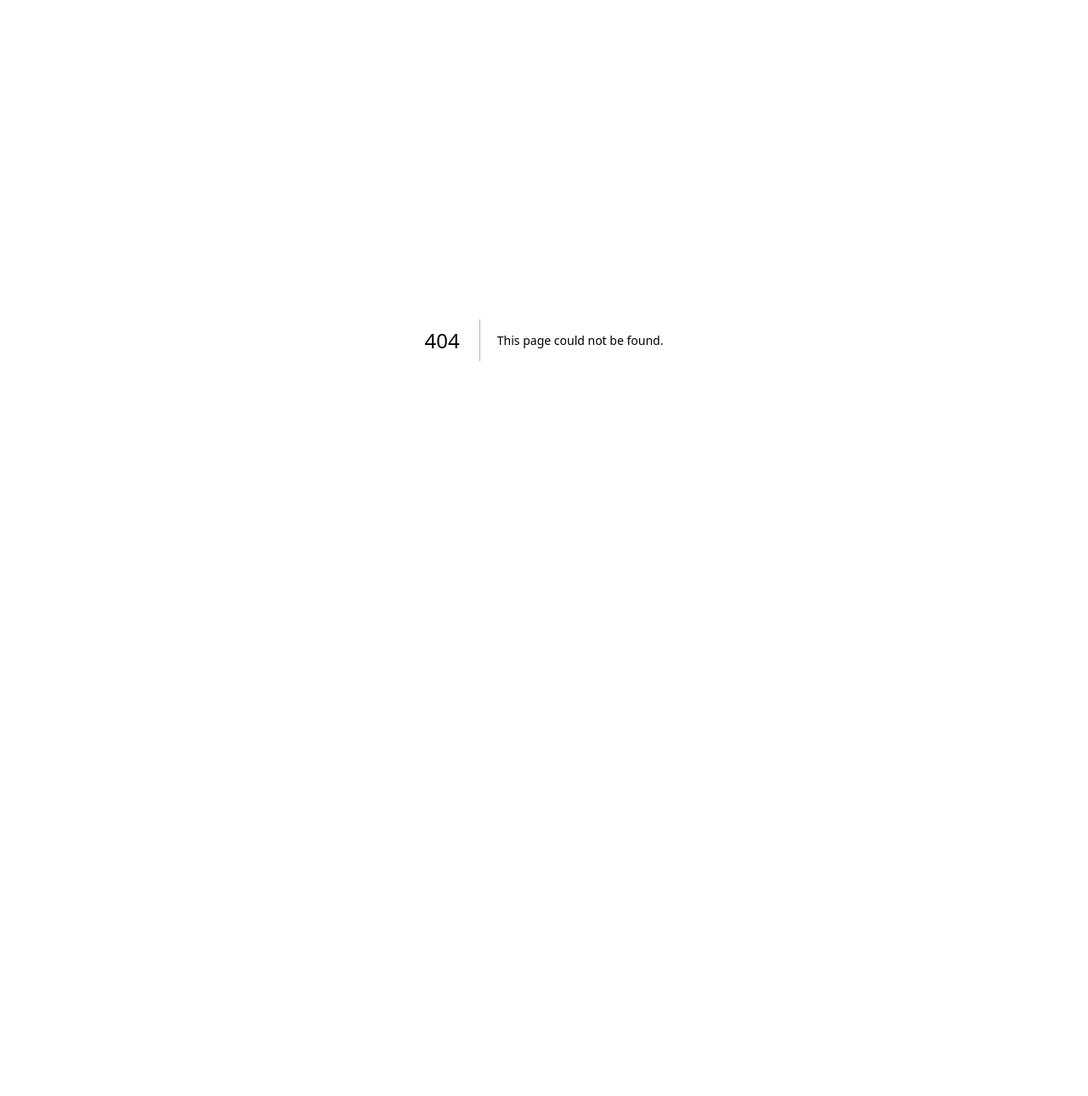
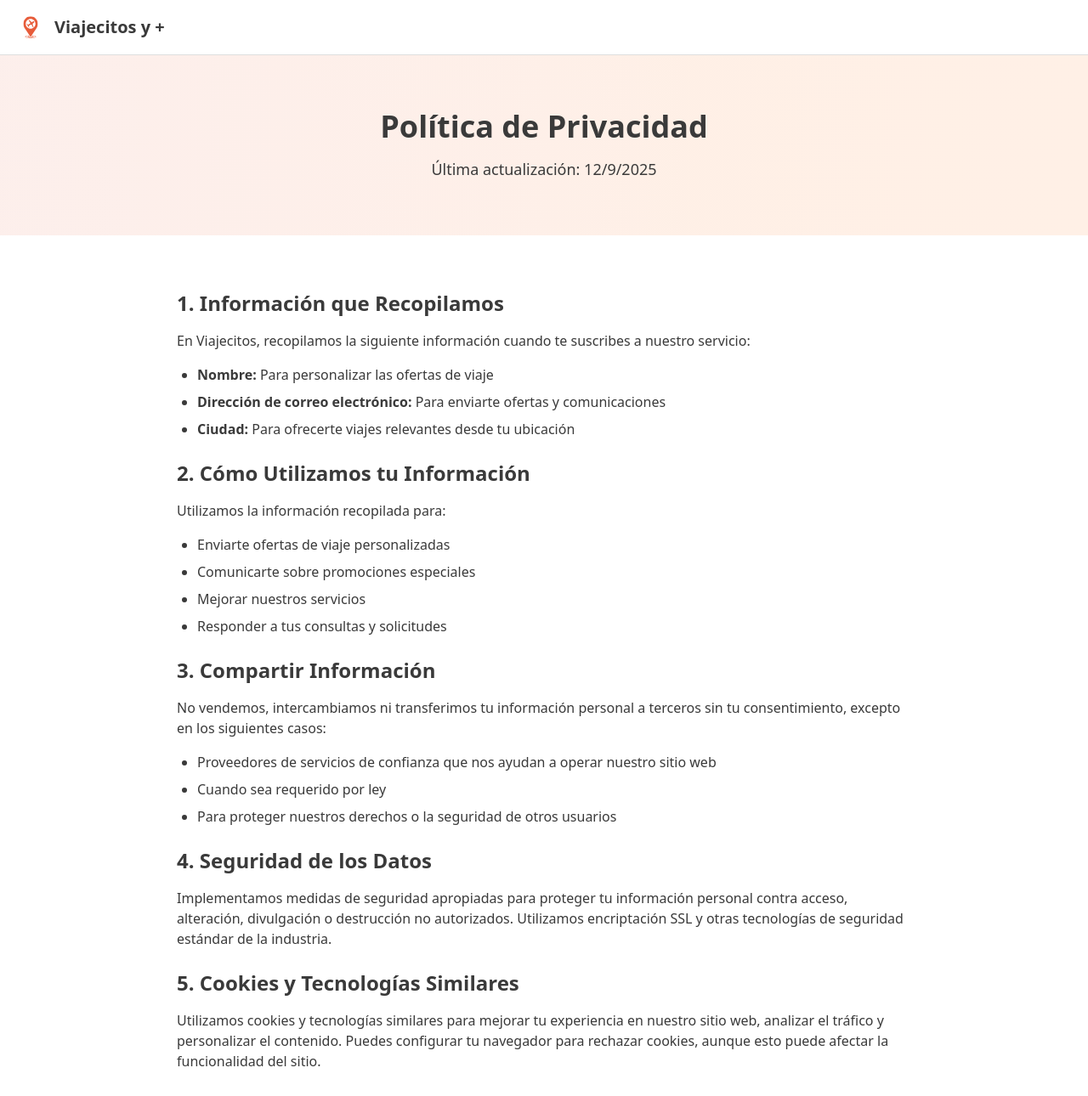
Before and after one commit to valinotti4/viajecitos, a Next.js app: page /privacy_policy in a window 1280 px wide. Before the commit this address had no page. Shown: the top 1290 px of the page at 85% size. Before the commit the page ends 800 px from the top, so only its background shows below. Built offline with nearby package versions, Linux system fonts and the light colour scheme.

Commit message:
Update subscription form & create privacy policy page

```diff
--- /dev/null
+++ b/app/privacy_policy/page.tsx
@@ -0,0 +1,137 @@
+import { Footer } from "@/components/footer"
+import { Header } from "@/components/header"
+
+function PrivacyPolicyBanner() {
+  return (
+    <section className="bg-gradient-to-r from-primary/10 to-orange-500/10 py-16">
+      <div className="container mx-auto px-4 text-center">
+        <h1 className="text-4xl font-bold mb-4">Política de Privacidad</h1>
+        <p className="text-muted-foreground text-lg">
+          Última actualización: {new Date().toLocaleDateString('es-ES')}
+        </p>
+      </div>
+    </section>
+  );
+}
+
+export default function PrivacyPolicy() {
+  return (
+    <main className="min-h-screen">
+      <Header showNavigation={false} />
+      <PrivacyPolicyBanner />
+
+      <div className="container mx-auto px-4 py-16 max-w-4xl">
+        <div className="prose prose-lg max-w-none space-y-6">
+
+          <section className="space-y-4">
+            <h2 className="text-2xl font-semibold">1. Información que Recopilamos</h2>
+            <p>
+              En Viajecitos, recopilamos la siguiente información cuando te suscribes a nuestro servicio:
+            </p>
+            <ul className="list-disc pl-6 space-y-2">
+              <li><strong>Nombre:</strong> Para personalizar las ofertas de viaje</li>
+              <li><strong>Dirección de correo electrónico:</strong> Para enviarte ofertas y comunicaciones</li>
+              <li><strong>Ciudad:</strong> Para ofrecerte viajes relevantes desde tu ubicación</li>
+            </ul>
+          </section>
+
+          <section className="space-y-4">
+            <h2 className="text-2xl font-semibold">2. Cómo Utilizamos tu Información</h2>
+            <p>
+              Utilizamos la información recopilada para:
+            </p>
+            <ul className="list-disc pl-6 space-y-2">
+              <li>Enviarte ofertas de viaje personalizadas</li>
+              <li>Comunicarte sobre promociones especiales</li>
+              <li>Mejorar nuestros servicios</li>
+              <li>Responder a tus consultas y solicitudes</li>
+            </ul>
+          </section>
+
+          <section className="space-y-4">
+            <h2 className="text-2xl font-semibold">3. Compartir Información</h2>
+            <p>
+              No vendemos, intercambiamos ni transferimos tu información personal a terceros sin tu consentimiento,
+              excepto en los siguientes casos:
+            </p>
+            <ul className="list-disc pl-6 space-y-2">
+              <li>Proveedores de servicios de confianza que nos ayudan a operar nuestro sitio web</li>
+              <li>Cuando sea requerido por ley</li>
+              <li>Para proteger nuestros derechos o la seguridad de otros usuarios</li>
+            </ul>
+          </section>
+
+          <section className="space-y-4">
+            <h2 className="text-2xl font-semibold">4. Seguridad de los Datos</h2>
+            <p>
+              Implementamos medidas de seguridad apropiadas para proteger tu información personal contra
+              acceso, alteración, divulgación o destrucción no autorizados. Utilizamos encriptación SSL
+              y otras tecnologías de seguridad estándar de la industria.
+            </p>
+          </section>
+
+          <section className="space-y-4">
+            <h2 className="text-2xl font-semibold">5. Cookies y Tecnologías Similares</h2>
+            <p>
+              Utilizamos cookies y tecnologías similares para mejorar tu experiencia en nuestro sitio web,
+              analizar el tráfico y personalizar el contenido. Puedes configurar tu navegador para rechazar
+              cookies, aunque esto puede afectar la funcionalidad del sitio.
+            </p>
+          </section>
+
+          <section className="space-y-4">
+            <h2 className="text-2xl font-semibold">6. Tus Derechos</h2>
+            <p>
+              Tienes derecho a:
+            </p>
+            <ul className="list-disc pl-6 space-y-2">
+              <li>Acceder a tu información personal</li>
+              <li>Rectificar datos incorrectos</li>
+              <li>Solicitar la eliminación de tus datos</li>
+              <li>Darte de baja de nuestras comunicaciones en cualquier momento</li>
+              <li>Portabilidad de tus datos</li>
+            </ul>
+          </section>
+
+          <section className="space-y-4">
+            <h2 className="text-2xl font-semibold">7. Retención de Datos</h2>
+            <p>
+              Conservamos tu información personal solo durante el tiempo necesario para cumplir con los
+              propósitos descritos en esta política, a menos que la ley requiera un período de retención más largo.
+            </p>
+          </section>
+
+          <section className="space-y-4">
+            <h2 className="text-2xl font-semibold">8. Cambios en la Política</h2>
+            <p>
+              Nos reservamos el derecho de actualizar esta política de privacidad en cualquier momento.
+              Te notificaremos sobre cambios significativos publicando la nueva política en esta página
+              y actualizando la fecha de "última actualización".
+            </p>
+          </section>
+
+          <section className="space-y-4">
+            <h2 className="text-2xl font-semibold">9. Contacto</h2>
+            <p>
+              Si tienes preguntas sobre esta política de privacidad o el tratamiento de tus datos personales,
+              puedes contactarnos en:
+            </p>
+            <div className="bg-muted p-4 rounded-lg">
+              <p><strong>Email:</strong> privacy@viajecitos.com</p>
+              <p><strong>Dirección:</strong> [Tu dirección de empresa]</p>
+            </div>
+          </section>
+
+          <div className="border-t pt-8 mt-12">
+            <p className="text-sm text-muted-foreground text-center">
+              Esta política de privacidad cumple con el Reglamento General de Protección de Datos (GDPR)
+              y la normativa española de protección de datos.
+            </p>
+          </div>
+        </div>
+      </div>
+
+      <Footer />
+    </main>
+  );
+}
--- a/components/header.tsx
+++ b/components/header.tsx
@@ -1,18 +1,24 @@
 // import { Plane } from "lucide-react";
 import Image from "next/image";
+import Link from "next/link";
 
-export function Header() {
+interface HeaderProps {
+  showNavigation?: boolean;
+}
+
+export function Header({ showNavigation = true }: HeaderProps) {
   return (
     <header className="bg-background/95 backdrop-blur supports-[backdrop-filter]:bg-background/60 sticky top-0 z-50 w-full border-b border-border">
-      <div className="container mx-auto px-4 h-16 flex items-center justify-between">
-        <div className="flex items-center gap-2">
-          <Image src="logo-1.svg" alt="Viajecitos" width={40} height={40} />
+      <div className={`container mx-auto px-4 h-16 flex items-center ${showNavigation ? 'justify-between' : ''}`}>
+        <Link href="/" className="flex items-center gap-2 hover:opacity-80 transition-opacity">
+          <Image src="/logo-1.svg" alt="Viajecitos" width={40} height={40} />
           {/* <Plane className="h-6 w-6 text-primary" /> */}
           <span className="font-bold text-xl text-foreground">
             Viajecitos y +
           </span>
-        </div>
+        </Link>
 
+        {showNavigation && (
           <nav className="hidden md:flex items-center gap-6">
             <a
               href="#how-it-works"
@@ -27,6 +33,7 @@ export function Header() {
               Reseñas
             </a>
           </nav>
+        )}
       </div>
     </header>
   );
--- a/components/subscription-form.tsx
+++ b/components/subscription-form.tsx
@@ -14,12 +14,17 @@ import {
   SelectTrigger,
   SelectValue,
 } from "@/components/ui/select";
-import { Loader2 } from "lucide-react";
+import { Checkbox } from "@/components/ui/checkbox";
+import { Loader2, ExternalLink } from "lucide-react";
+import Link from "next/link";
 
 const formSchema = z.object({
   name: z.string().min(2, "El nombre debe tener al menos 2 caracteres"),
   email: z.string().email("Por favor ingresa un email válido"),
   city: z.string().min(1, "Por favor selecciona una ciudad"),
+  privacyPolicy: z.boolean().refine((val) => val === true, {
+    message: "Debes aceptar la política de privacidad",
+  }),
 });
 
 type FormData = z.infer<typeof formSchema>;
@@ -61,6 +66,7 @@ export function SubscriptionForm({
   });
 
   const selectedCity = watch("city");
+  const privacyPolicyAccepted = watch("privacyPolicy");
 
   const triggerConfetti = () => {
     confetti({
@@ -106,8 +112,15 @@ export function SubscriptionForm({
   const inputClassName = layout === "vertical" ? "text-center" : "text-center";
 
   return (
-    <form onSubmit={handleSubmit(onSubmit)} className={`space-y-4 ${className}`}>
-      <div className={layout === "horizontal" ? "grid md:grid-cols-3 gap-4" : "space-y-4"}>
+    <form
+      onSubmit={handleSubmit(onSubmit)}
+      className={`space-y-4 ${className}`}
+    >
+      <div
+        className={
+          layout === "horizontal" ? "grid md:grid-cols-3 gap-4" : "space-y-4"
+        }
+      >
         <div className="space-y-1">
           <Input
             {...register("name")}
@@ -116,7 +129,9 @@ export function SubscriptionForm({
             className={inputClassName}
           />
           {errors.name && (
-            <p className="text-xs text-red-500 text-center">{errors.name.message}</p>
+            <p className="text-xs text-red-500 text-center">
+              {errors.name.message}
+            </p>
           )}
         </div>
 
@@ -128,12 +143,17 @@ export function SubscriptionForm({
             className={inputClassName}
           />
           {errors.email && (
-            <p className="text-xs text-red-500 text-center">{errors.email.message}</p>
+            <p className="text-xs text-red-500 text-center">
+              {errors.email.message}
+            </p>
           )}
         </div>
 
         <div className="space-y-1">
-          <Select value={selectedCity || ""} onValueChange={(value) => setValue("city", value)}>
+          <Select
+            value={selectedCity || ""}
+            onValueChange={(value) => setValue("city", value)}
+          >
             <SelectTrigger className={inputClassName}>
               <SelectValue placeholder={cityPlaceholder} />
             </SelectTrigger>
@@ -151,7 +171,41 @@ export function SubscriptionForm({
             </SelectContent>
           </Select>
           {errors.city && (
-            <p className="text-xs text-red-500 text-center">{errors.city.message}</p>
+            <p className="text-xs text-red-500 text-center">
+              {errors.city.message}
+            </p>
+          )}
+        </div>
+      </div>
+
+      <div className="flex items-center justify-center space-x-2">
+        <Checkbox
+          id="privacyPolicy"
+          checked={privacyPolicyAccepted || false}
+          onCheckedChange={(checked: boolean) =>
+            setValue("privacyPolicy", checked)
+          }
+        />
+        <div className="space-y-1">
+          <label
+            htmlFor="privacyPolicy"
+            className="text-sm text-muted-foreground cursor-pointer"
+          >
+            Acepto la{" "}
+            <Link
+              href="/privacy_policy"
+              target="_blank"
+              rel="noopener noreferrer"
+              className="text-primary hover:underline inline-flex items-center gap-1"
+            >
+              política de privacidad
+              <ExternalLink className="h-3 w-3" />
+            </Link>
+          </label>
+          {errors.privacyPolicy && (
+            <p className="text-xs text-red-500">
+              {errors.privacyPolicy.message}
+            </p>
           )}
         </div>
       </div>
--- /dev/null
+++ b/components/ui/checkbox.tsx
@@ -0,0 +1,30 @@
+"use client"
+
+import * as React from "react"
+import * as CheckboxPrimitive from "@radix-ui/react-checkbox"
+import { Check } from "lucide-react"
+
+import { cn } from "@/lib/utils"
+
+const Checkbox = React.forwardRef<
+  React.ElementRef<typeof CheckboxPrimitive.Root>,
+  React.ComponentPropsWithoutRef<typeof CheckboxPrimitive.Root>
+>(({ className, ...props }, ref) => (
+  <CheckboxPrimitive.Root
+    ref={ref}
+    className={cn(
+      "peer h-4 w-4 shrink-0 rounded-sm border border-primary shadow focus-visible:outline-none focus-visible:ring-1 focus-visible:ring-ring disabled:cursor-not-allowed disabled:opacity-50 data-[state=checked]:bg-primary data-[state=checked]:text-primary-foreground",
+      className
+    )}
+    {...props}
+  >
+    <CheckboxPrimitive.Indicator
+      className={cn("flex items-center justify-center text-current")}
+    >
+      <Check className="h-4 w-4" />
+    </CheckboxPrimitive.Indicator>
+  </CheckboxPrimitive.Root>
+))
+Checkbox.displayName = CheckboxPrimitive.Root.displayName
+
+export { Checkbox }
--- a/package.json
+++ b/package.json
@@ -14,7 +14,7 @@
     "@radix-ui/react-alert-dialog": "1.1.4",
     "@radix-ui/react-aspect-ratio": "1.1.1",
     "@radix-ui/react-avatar": "1.1.2",
-    "@radix-ui/react-checkbox": "1.1.3",
+    "@radix-ui/react-checkbox": "^1.1.3",
     "@radix-ui/react-collapsible": "1.1.2",
     "@radix-ui/react-context-menu": "2.2.4",
     "@radix-ui/react-dialog": "1.1.4",
```
Also changed, not shown: 1 other file (tests, documents, lock files or other folders). Lines whose indentation alone changed are shown as unchanged.
